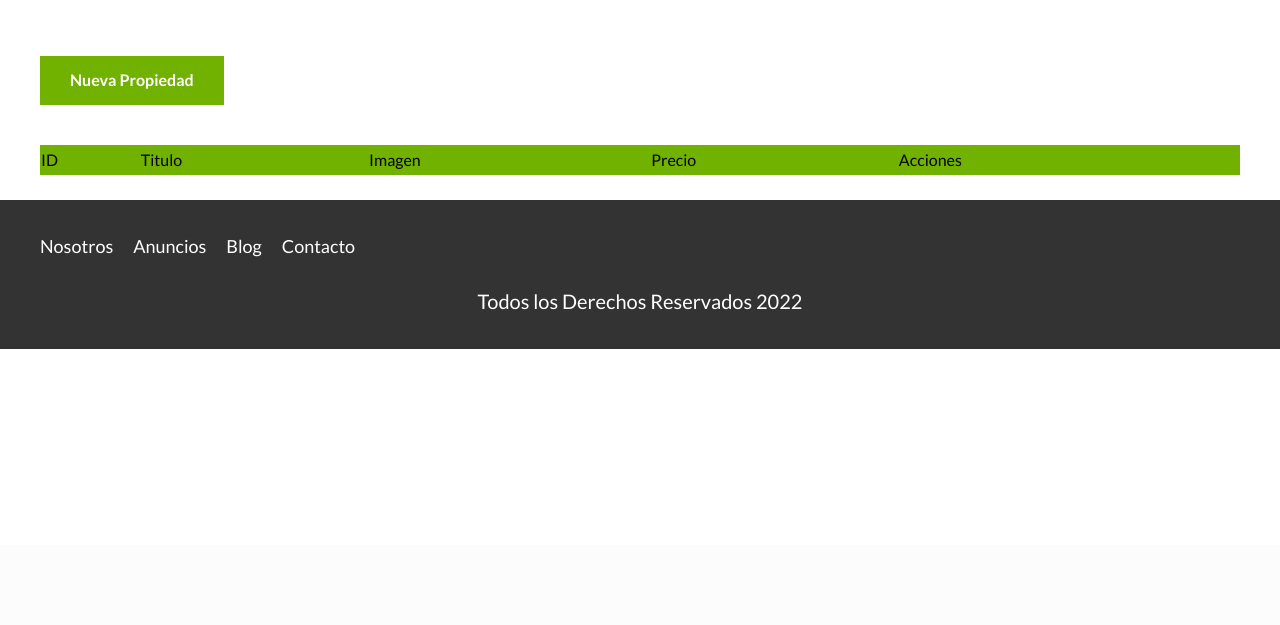
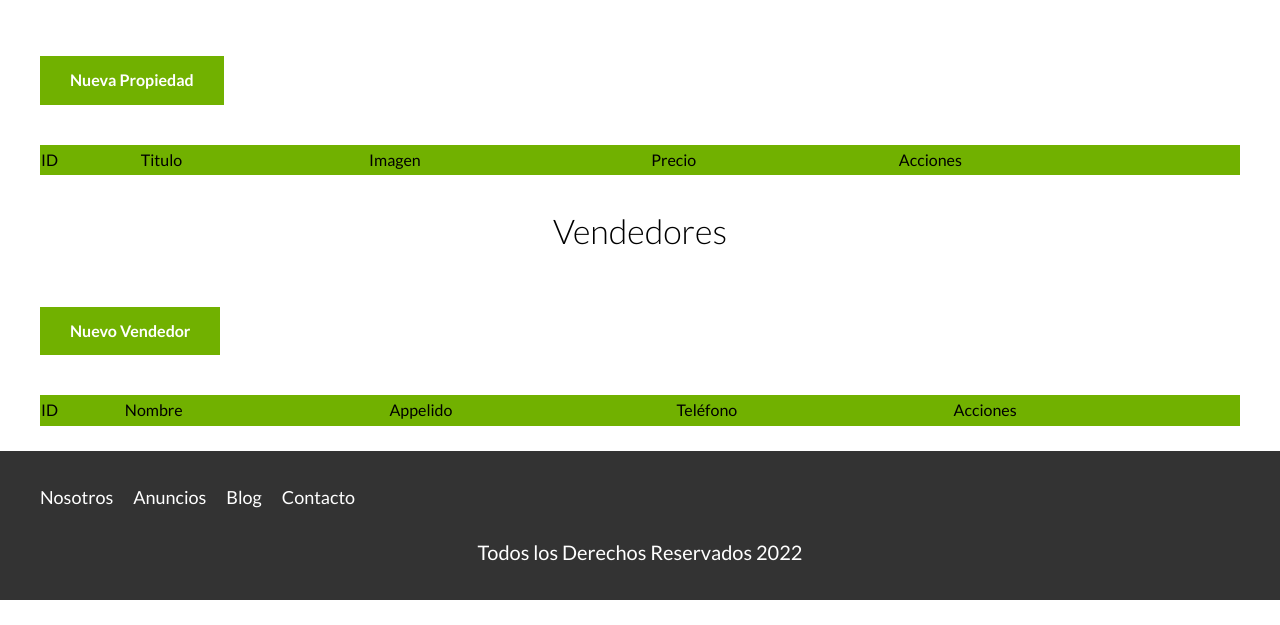
Before and after one commit to wariomvc/bienesraices, a PHP site: page /admin/index.php in a window 1280 px wide. Shown: the part 255-880 px from the top of the page. Before the commit the page ends 604 px from the top, so only its background shows below. Run offline with PHP 8.4, Linux system fonts and the light colour scheme; the visitor is signed in with stand-in values (Sample User, id 1); data that the repository does not hold is empty; style sheets or scripts are compiled from the project's sources; some libraries are stand-ins or nearby versions.

Commit message:
Agregado Listado de Vendedores

```diff
--- a/admin/index.php
+++ b/admin/index.php
@@ -1,6 +1,7 @@
 <?php
 require '../includes/app.php';
 use App\Propiedad;
+use App\Vendedor;
 
 $auth = isAutenticado();
 
@@ -12,6 +13,8 @@ if (!$auth) {
 
 $db = conectarBD();
 Propiedad::setDB($db);
+$propiedades = Propiedad::getAll();
+$vendedores = Vendedor::getAll();
 
 /* Agregar el Template del Header */
 incluir_template('header');
@@ -41,7 +44,7 @@ if ($_SERVER['REQUEST_METHOD'] === 'POST') {
     }
 }
 
-$propiedades = Propiedad::getAll();
+
 ?>
 <main class="contenedor seccion">
     <h1>Administración</h1>
@@ -85,6 +88,39 @@ $propiedades = Propiedad::getAll();
         </tbody>
     </table>
 </main>
+<section class="contenedor seccion">
+    <h2>Vendedores</h2>
+    <a href="/admin/vendedores/crear.php" class="boton-verde" id="">Nuevo Vendedor</a>
+    <table class="propiedades">
+        <thead>
+            <tr>
+                <td>ID</td>
+                <td>Nombre</td>
+                <td>Appelido</td>
+                <td>Teléfono</td>
+                <td>Acciones</td>
+            </tr>
+        </thead>
+        <tbody>
+            <?php foreach ($vendedores as $vendedor) : ?>
+                <tr>
+                    <td><?php echo $vendedor->id ?></td>
+                    <td><?php echo $vendedor->nombre ?></td>
+                    <td><?php echo $vendedor->apellido ?></td>
+                    <td><?php echo $vendedor->telefono ?></td>
+                    <td>
+                        <a href="/admin/vendedores/actualizar.php?id=<?php echo $vendedor->id ?>" class="boton-verde-block">Editar</a>
+                        <form method="POST"  class="w-100">
+                            <input type="hidden" name="id" value="<?php echo $vendedor->id ?>">
+                            <input type="submit" value="Eliminar" class="boton-rojo-block">
+                        </form>
+
+                    </td>
+                </tr>
+            <?php endforeach ?>
+        </tbody>
+    </table>
+</section>
 <!-- Cerrar conexión de BD -->
 <?php mysqli_close($db) ?>
 <?php incluir_template('footer') ?>
```
